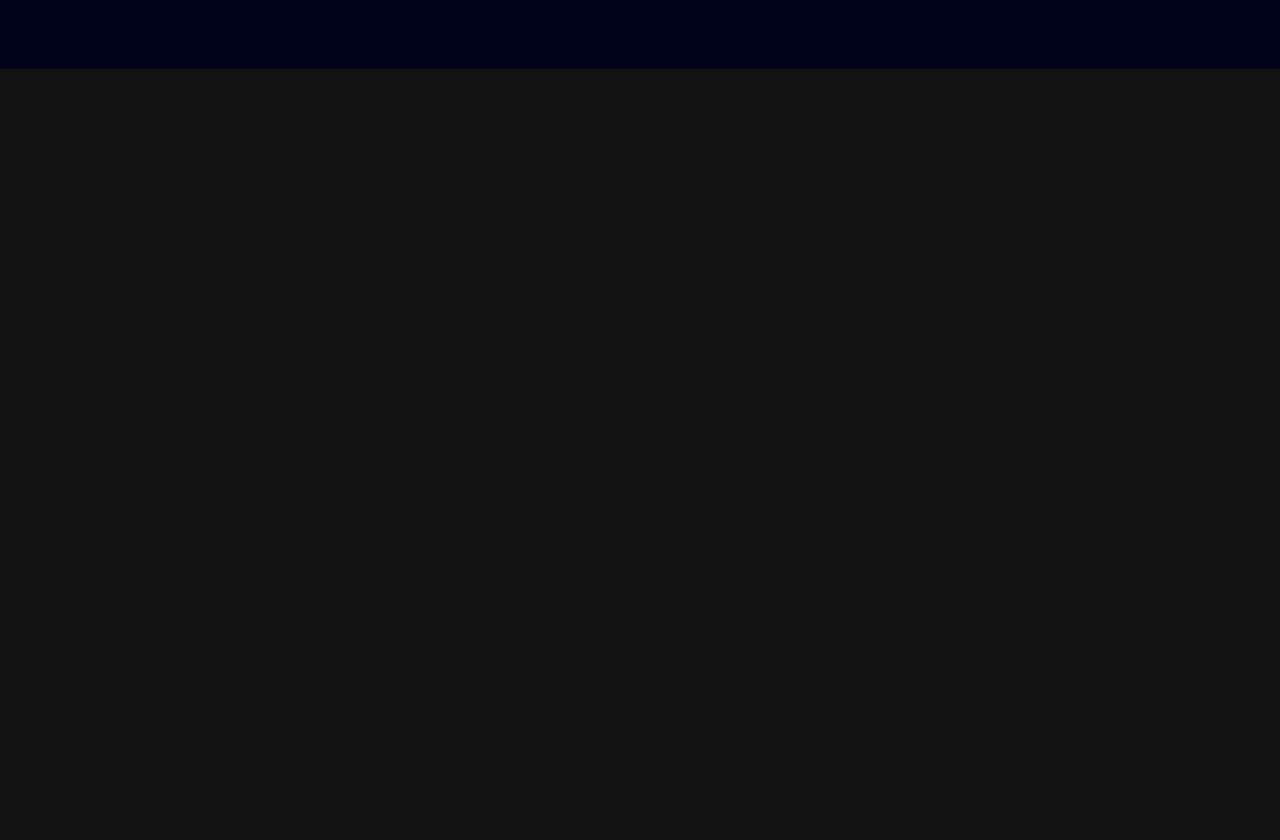
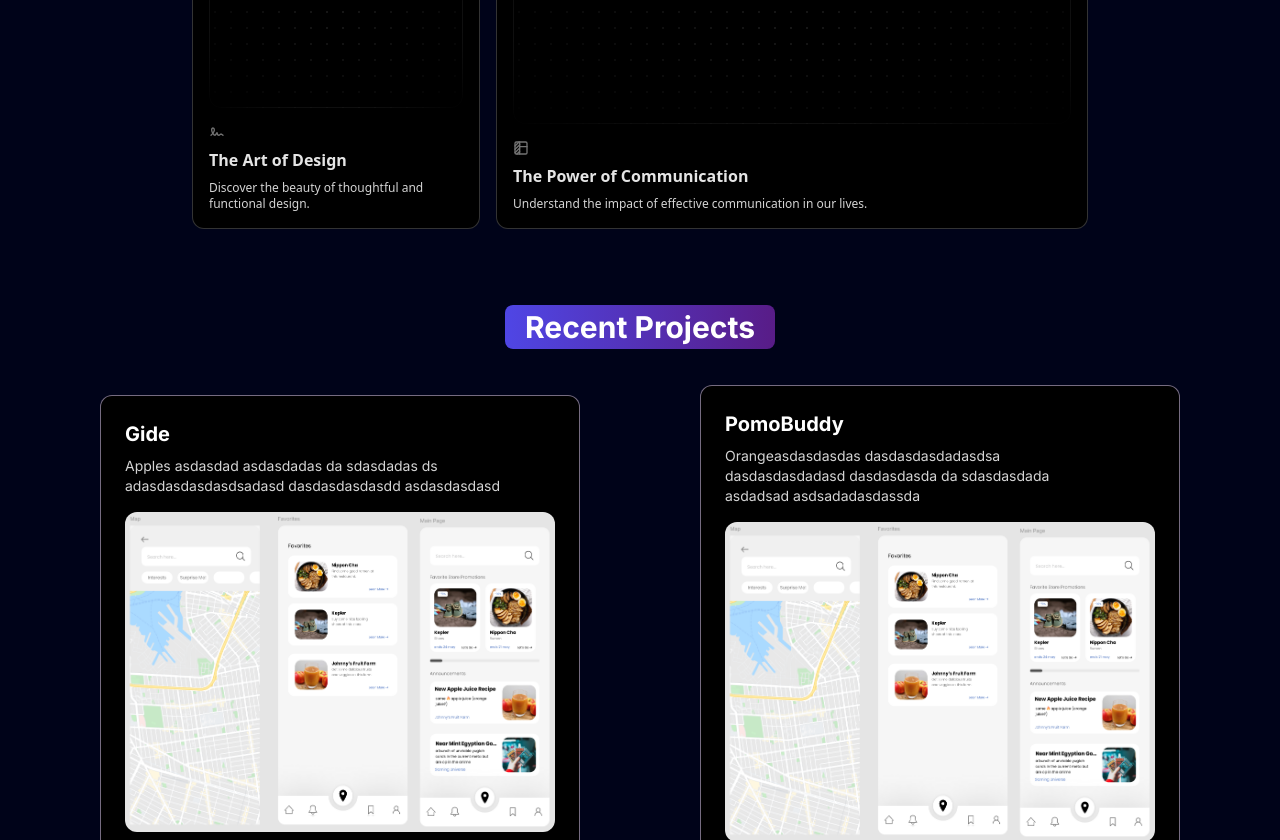
Before and after one commit to kcao0918/portfoliokenny, a Next.js app: page / in a window 1280 px wide. Shown: the part 1960-2800 px from the top of the page. Before the commit the page ends 2029 px from the top, so only its background shows below. Built offline with nearby package versions, Linux system fonts and the light colour scheme.

Commit message:
updated ui elements and animations

```diff
--- a/app/page.tsx
+++ b/app/page.tsx
@@ -1,6 +1,8 @@
+import { Experiences } from "@/components/Experiences";
 import Hero from "@/components/Hero";
 import Projects from "@/components/Projects";
 import Skills from "@/components/Skills";
+import { BentoGrid } from "@/components/ui/Bento";
 import { FloatingNav } from "@/components/ui/FloatingNav";
 import { FaHome } from "react-icons/fa";
 
@@ -9,10 +11,14 @@ export default function Home() {
     <main className="relative bg-black-100 flex justify-center items-center flex-col overflow-hidden mx-auto sm:px-10 px-5">
       <div className="max-w-7xl w-full">
         <FloatingNav
-          navItems={[{ name: "Home", link: "/", icon: <FaHome /> }]}
+          navItems={[
+            { name: "Home", link: "/", icon: <FaHome /> },
+            { name: "Skills", link: "/Skills" },
+          ]}
         />
         <Hero />
         <Skills />
+        <Experiences />
         <Projects />
         <div>
           <br />
--- /dev/null
+++ b/components/Experiences.tsx
@@ -0,0 +1,65 @@
+import { cn } from "@/utils/cn";
+import React from "react";
+import { BentoGrid, BentoGridItem } from "./ui/Bento";
+import {
+  IconClipboardCopy,
+  IconFileBroken,
+  IconSignature,
+  IconTableColumn,
+} from "@tabler/icons-react";
+import Title from "./Title";
+
+export function Experiences() {
+  return (
+    <div>
+      <Title title="Recent Experiences" />
+      <BentoGrid className="max-w-4xl mx-auto md:auto-rows-[20rem]">
+        {items.map((item, i) => (
+          <BentoGridItem
+            key={i}
+            title={item.title}
+            description={item.description}
+            header={item.header}
+            className={item.className}
+            icon={item.icon}
+          />
+        ))}
+      </BentoGrid>
+    </div>
+  );
+}
+
+const Skeleton = () => (
+  <div className="flex flex-1 w-full h-full min-h-[6rem] rounded-xl   dark:bg-dot-white/[0.2] bg-dot-black/[0.2] [mask-image:radial-gradient(ellipse_at_center,white,transparent)]  border border-transparent dark:border-white/[0.2] bg-neutral-100 dark:bg-black"></div>
+);
+const items = [
+  {
+    title: "The Dawn of Innovation",
+    description: "Explore the birth of groundbreaking ideas and inventions.",
+    header: <Skeleton />,
+    className: "md:col-span-2",
+    icon: <IconClipboardCopy className="h-4 w-4 text-neutral-500" />,
+  },
+  {
+    title: "The Digital Revolution",
+    description: "Dive into the transformative power of technology.",
+    header: <Skeleton />,
+    className: "md:col-span-1",
+    icon: <IconFileBroken className="h-4 w-4 text-neutral-500" />,
+  },
+  {
+    title: "The Art of Design",
+    description: "Discover the beauty of thoughtful and functional design.",
+    header: <Skeleton />,
+    className: "md:col-span-1",
+    icon: <IconSignature className="h-4 w-4 text-neutral-500" />,
+  },
+  {
+    title: "The Power of Communication",
+    description:
+      "Understand the impact of effective communication in our lives.",
+    header: <Skeleton />,
+    className: "md:col-span-2",
+    icon: <IconTableColumn className="h-4 w-4 text-neutral-500" />,
+  },
+];
--- a/components/Hero.tsx
+++ b/components/Hero.tsx
@@ -1,6 +1,8 @@
+"use client";
 import React from "react";
 import { Spotlight } from "./ui/Spotlight";
 import { TextGenerateEffect } from "./ui/TextGenerateEffect";
+import ResumeButton from "./ui/ResumeButton";
 
 const Hero = () => {
   return (
@@ -33,6 +35,7 @@ const Hero = () => {
             <p className="text-center md:tracking-wider mb-4 text-sm md:text-lg lg:text-2xl">
               Hi, I&apos;m Kenny, a Software Developer from New York City
             </p>
+            <ResumeButton title="Download Resume" />
           </div>
         </div>
       </div>
--- a/components/Projects.tsx
+++ b/components/Projects.tsx
@@ -2,14 +2,54 @@ import React from "react";
 import Title from "./Title";
 import { ProjectItems } from "@/data";
 import Link from "next/link";
+import { CardBody, CardContainer, CardItem } from "./ui/CardEffect";
+import Image from "next/image";
 
 const Projects = () => {
   return (
     <div>
-      <Title title="Projects" />
-      <div className="grid cols-1 sm:grid-cols-2 pt-20">
+      <Title title="Recent Projects" />
+      <div className="grid cols-1 sm:grid-cols-2">
         {ProjectItems.map((project, index) => {
-          return <Link href={project.link} key={index}></Link>;
+          return (
+            <CardContainer key={index}>
+              <CardBody className="bg-gray-50 relative dark:hover:shadow-2xl dark:hover:shadow-emerald-500/[0.1] dark:bg-black dark:border-purple-200/[0.5] border-black/[0.1] w-auto sm:w-[30rem] h-auto rounded-xl p-6 border cursor-pointer">
+                <CardItem
+                  translateZ="50"
+                  className="text-xl font-bold text-neutral-600 dark:text-white"
+                >
+                  {project.title}
+                </CardItem>
+                <CardItem
+                  as="p"
+                  translateZ="60"
+                  className="text-neutral-500 text-sm max-w-sm mt-2 dark:text-neutral-300"
+                >
+                  {project.description}
+                </CardItem>
+                <CardItem translateZ="100" className="w-full mt-4">
+                  <Image
+                    src={"/GideImage.png"}
+                    height={1000}
+                    width={1000}
+                    className="h-80 w-full object-fill rounded-xl group-hover:shadow-xl"
+                    alt="thumbnail"
+                  />
+                </CardItem>
+                <div className="flex justify-end items-center mt-7">
+                  <CardItem
+                    translateZ={20}
+                    as={Link}
+                    href={project.link}
+                    target="__blank"
+                    className="px-4 py-2 rounded-xl text-md font-normal dark:text-violet-200"
+                  >
+                    Github →
+                  </CardItem>
+                </div>
+              </CardBody>
+            </CardContainer>
+          );
         })}
       </div>
     </div>
--- a/components/Skills.tsx
+++ b/components/Skills.tsx
@@ -9,7 +9,7 @@ import Title from "./Title";
 const Skills = () => {
   return (
     <div>
-      <Title title="Skills" />
+      <Title title="Technical Skills" />
       <div className="max-w-5xl mx-auto px-8">
         <HoverEffect items={skillsList} />
       </div>
--- a/components/Title.tsx
+++ b/components/Title.tsx
@@ -3,8 +3,8 @@ import { Highlight } from "./ui/HeroHighlight";
 
 const Title = ({ title }: { title: string }) => {
   return (
-    <div className="w-full text-center">
-      <Highlight className="text-2xl font-bold">{title}</Highlight>
+    <div className="w-full text-center pt-20">
+      <Highlight className="text-3xl font-bold">{title}</Highlight>
     </div>
   );
 };
--- /dev/null
+++ b/components/ui/Bento.tsx
@@ -0,0 +1,54 @@
+import { cn } from "@/utils/cn";
+
+export const BentoGrid = ({
+  className,
+  children,
+}: {
+  className?: string;
+  children?: React.ReactNode;
+}) => {
+  return (
+    <div
+      className={cn(
+        "grid md:auto-rows-[18rem] grid-cols-1 md:grid-cols-3 gap-4 max-w-7xl mx-auto ",
+        className
+      )}
+    >
+      {children}
+    </div>
+  );
+};
+
+export const BentoGridItem = ({
+  className,
+  title,
+  description,
+  header,
+  icon,
+}: {
+  className?: string;
+  title?: string | React.ReactNode;
+  description?: string | React.ReactNode;
+  header?: React.ReactNode;
+  icon?: React.ReactNode;
+}) => {
+  return (
+    <div
+      className={cn(
+        "row-span-1 rounded-xl group/bento hover:shadow-xl transition duration-200 shadow-input dark:shadow-none p-4 dark:bg-black dark:border-white/[0.2] bg-white border border-transparent justify-between flex flex-col space-y-4",
+        className
+      )}
+    >
+      {header}
+      <div className="group-hover/bento:translate-x-2 transition duration-200">
+        {icon}
+        <div className="font-sans font-bold text-neutral-600 dark:text-neutral-200 mb-2 mt-2">
+          {title}
+        </div>
+        <div className="font-sans font-normal text-neutral-600 text-xs dark:text-neutral-300">
+          {description}
+        </div>
+      </div>
+    </div>
+  );
+};
--- /dev/null
+++ b/components/ui/CardEffect.tsx
@@ -0,0 +1,155 @@
+"use client";
+
+import { cn } from "@/utils/cn";
+import Image from "next/image";
+import React, {
+  createContext,
+  useState,
+  useContext,
+  useRef,
+  useEffect,
+} from "react";
+
+const MouseEnterContext = createContext<
+  [boolean, React.Dispatch<React.SetStateAction<boolean>>] | undefined
+>(undefined);
+
+export const CardContainer = ({
+  children,
+  className,
+  containerClassName,
+}: {
+  children?: React.ReactNode;
+  className?: string;
+  containerClassName?: string;
+}) => {
+  const containerRef = useRef<HTMLDivElement>(null);
+  const [isMouseEntered, setIsMouseEntered] = useState(false);
+
+  const handleMouseMove = (e: React.MouseEvent<HTMLDivElement>) => {
+    if (!containerRef.current) return;
+    const { left, top, width, height } =
+      containerRef.current.getBoundingClientRect();
+    const x = (e.clientX - left - width / 2) / 25;
+    const y = (e.clientY - top - height / 2) / 25;
+    containerRef.current.style.transform = `rotateY(${x}deg) rotateX(${y}deg)`;
+  };
+
+  const handleMouseEnter = (e: React.MouseEvent<HTMLDivElement>) => {
+    setIsMouseEntered(true);
+    if (!containerRef.current) return;
+  };
+
+  const handleMouseLeave = (e: React.MouseEvent<HTMLDivElement>) => {
+    if (!containerRef.current) return;
+    setIsMouseEntered(false);
+    containerRef.current.style.transform = `rotateY(0deg) rotateX(0deg)`;
+  };
+  return (
+    <MouseEnterContext.Provider value={[isMouseEntered, setIsMouseEntered]}>
+      <div
+        className={cn(
+          "py-10 flex items-center justify-center",
+          containerClassName
+        )}
+        style={{
+          perspective: "1000px",
+        }}
+      >
+        <div
+          ref={containerRef}
+          onMouseEnter={handleMouseEnter}
+          onMouseMove={handleMouseMove}
+          onMouseLeave={handleMouseLeave}
+          className={cn(
+            "flex items-center justify-center relative transition-all duration-200 ease-linear",
+            className
+          )}
+          style={{
+            transformStyle: "preserve-3d",
+          }}
+        >
+          {children}
+        </div>
+      </div>
+    </MouseEnterContext.Provider>
+  );
+};
+
+export const CardBody = ({
+  children,
+  className,
+}: {
+  children: React.ReactNode;
+  className?: string;
+}) => {
+  return (
+    <div
+      className={cn(
+        "h-96 w-96 [transform-style:preserve-3d]  [&>*]:[transform-style:preserve-3d]",
+        className
+      )}
+    >
+      {children}
+    </div>
+  );
+};
+
+export const CardItem = ({
+  as: Tag = "div",
+  children,
+  className,
+  translateX = 0,
+  translateY = 0,
+  translateZ = 0,
+  rotateX = 0,
+  rotateY = 0,
+  rotateZ = 0,
+  ...rest
+}: {
+  as?: React.ElementType;
+  children: React.ReactNode;
+  className?: string;
+  translateX?: number | string;
+  translateY?: number | string;
+  translateZ?: number | string;
+  rotateX?: number | string;
+  rotateY?: number | string;
+  rotateZ?: number | string;
+  [key: string]: any;
+}) => {
+  const ref = useRef<HTMLDivElement>(null);
+  const [isMouseEntered] = useMouseEnter();
+
+  useEffect(() => {
+    handleAnimations();
+  }, [isMouseEntered]);
+
+  const handleAnimations = () => {
+    if (!ref.current) return;
+    if (isMouseEntered) {
+      ref.current.style.transform = `translateX(${translateX}px) translateY(${translateY}px) translateZ(${translateZ}px) rotateX(${rotateX}deg) rotateY(${rotateY}deg) rotateZ(${rotateZ}deg)`;
+    } else {
+      ref.current.style.transform = `translateX(0px) translateY(0px) translateZ(0px) rotateX(0deg) rotateY(0deg) rotateZ(0deg)`;
+    }
+  };
+
+  return (
+    <Tag
+      ref={ref}
+      className={cn("w-fit transition duration-200 ease-linear", className)}
+      {...rest}
+    >
+      {children}
+    </Tag>
+  );
+};
+
+// Create a hook to use the context
+export const useMouseEnter = () => {
+  const context = useContext(MouseEnterContext);
+  if (context === undefined) {
+    throw new Error("useMouseEnter must be used within a MouseEnterProvider");
+  }
+  return context;
+};
```
Also changed, not shown: components/ui/ResumeButton.tsx (added, +19 -0 lines), 1 other file (tests, documents, lock files or other folders).
